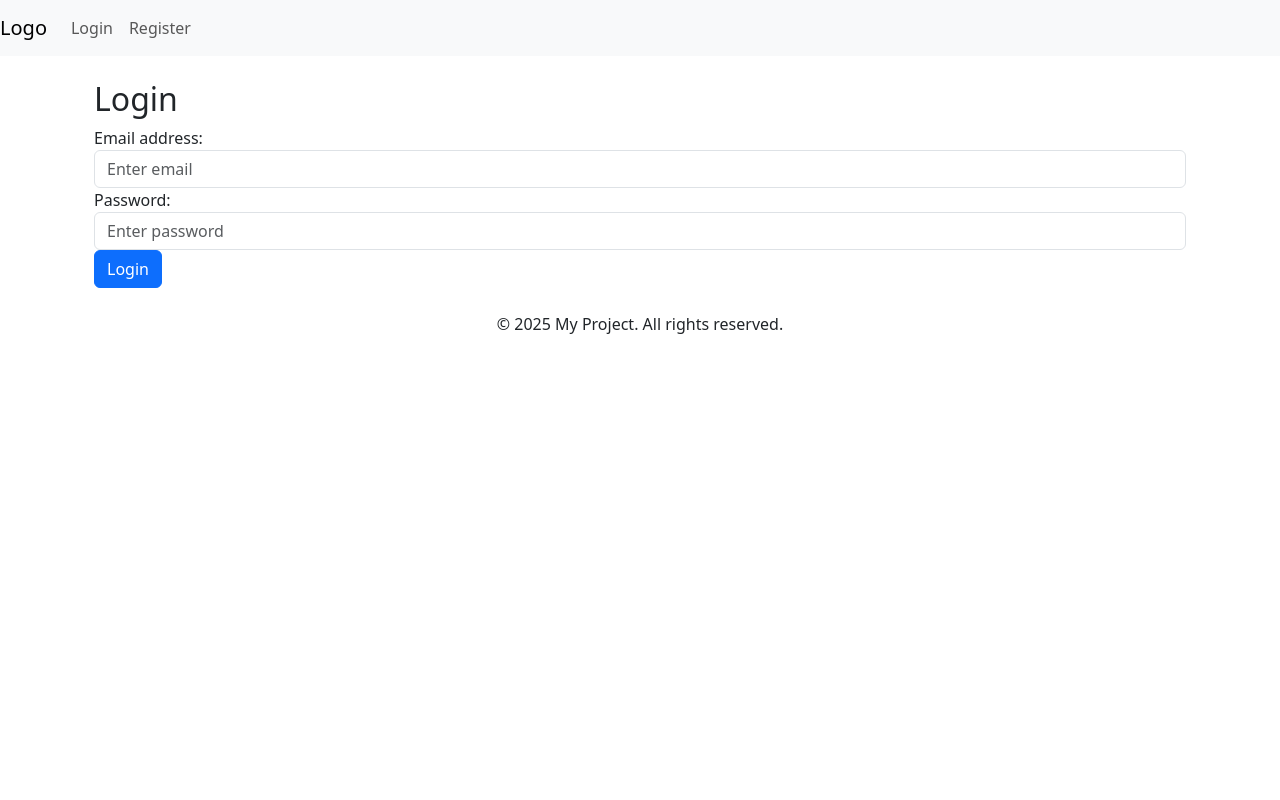
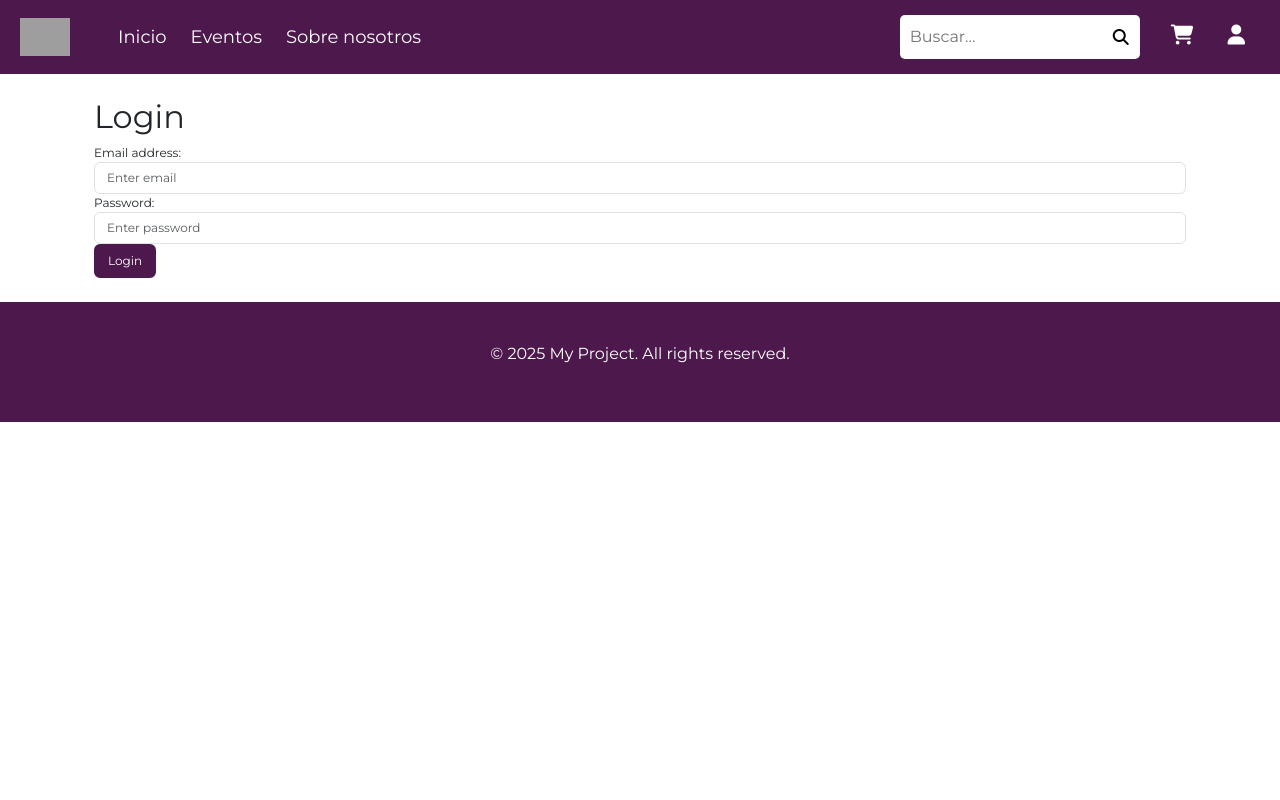
Before and after one commit to fikesoft/reserve-events, a PHP site: page /index.php?page=login in a window 1280 px wide. Run offline with PHP 8.4, Linux system fonts and the light colour scheme; some libraries are stand-ins or nearby versions; grey boxes are pictures that could not be loaded.

Commit message:
Anadido el home

```diff
--- a/backend/includes/header.php
+++ b/backend/includes/header.php
@@ -11,24 +11,37 @@
         <meta charset="UTF-8">
         <meta name="viewport" content="width=device-width, initial-scale=1.0">
         <title>My Project</title>
-    <!-- Example: Link to your Bootstrap & CSS -->
-    <link rel="stylesheet" href="/assets/css/bootstrap.min.css">
-    <link rel="stylesheet" href="/assets/css/style.css">
+        <link rel="stylesheet" href="style/estilos.css">
+        <link rel="stylesheet" href="style/login.css">
+        <link href="https://cdn.jsdelivr.net/npm/bootstrap@5.3.0-alpha1/dist/css/bootstrap.min.css" rel="stylesheet">
+        <link rel="stylesheet" href="https://cdnjs.cloudflare.com/ajax/libs/font-awesome/6.5.1/css/all.min.css">
     </head>
 <body>
+    <header class="flex-md-row justify-content-md-between flex-column justify-content-center ">
+        <div class="d-flex flex-md-row flex-column align-items-center gap-5">
+            <div class="logo"><img src="../assets/img/logo.png" alt="Logo de la empresa"></div>
+            <nav>
+                <ul class="d-flex gap-4">
+                    <li><a href="index.html">Inicio</a></li>
+                    <li><a href="catalog-event.php">Eventos</a></li>
+                    <li><a href="#AboutUs">Sobre nosotros</a></li>
+                </ul>
+            </nav>
+        </div>
 
-<header>
-    <nav class="navbar navbar-expand-lg navbar-light bg-light">
-        <!-- Example Logo / Brand -->
-        <a class="navbar-brand" href="index.php?page=home">Logo</a>
+        <!-- Iconos -->
+        <div class="icons d-flex flex-sm-row flex-column gap-3 ml-md-auto mt-5 mt-md-0">
+            <div class="search-box">
+                <input type="text" placeholder="Buscar...">
+                <button><i class="fa-solid fa-magnifying-glass"></i></button>
+            </div>
 
-        <!-- Example Nav Items -->
-        <div class="collapse navbar-collapse">
-            <ul class="navbar-nav ml-auto">
-                <!-- You can add logic for login/register links if needed -->
-                <li class="nav-item"><a class="nav-link" href="index.php?page=login">Login</a></li>
-                <li class="nav-item"><a class="nav-link" href="index.php?page=register">Register</a></li>
-            </ul>
+            <div class="d-felx gap-2">
+                <a href="carrito.html"><i class="fa-solid fa-cart-shopping"></i></a>
+                <a href="login.html"><i class="fa-solid fa-user"></i></a>
             </div>
-    </nav>
+
+        </div>
     </header>
+
+</body>
--- a/backend/index.php
+++ b/backend/index.php
@@ -12,6 +12,9 @@ switch ($page) {
     case 'register':
         include(__DIR__ . "/pages/register.php");
         break;
+    case 'catalog-event':
+        include(__DIR__ . "/pages/catalog-event.php");
+
     default:
         include(__DIR__ . "/pages/home.php");
         break;
--- /dev/null
+++ b/backend/pages/catalog-event.php
@@ -0,0 +1,3 @@
+<div>
+    <h1>CATALOG!!!!!!!!!!!!!!</h1>
+</div>
--- /dev/null
+++ b/backend/style/estilos.css
@@ -0,0 +1,167 @@
+/* Cargar la fuente Montserrat desde Google Fonts */
+@import url('https://fonts.googleapis.com/css2?family=Montserrat:wght@300;400;600;700&display=swap');
+
+/* Estilos del Header */
+header {
+    display: flex;
+    align-items: center;
+    background-color: #4D194D;
+    padding: 15px 20px;
+    color: white;
+    font-family:"Montserrat", sans-serif;
+}
+
+/* Logo */
+.logo img{
+    width: 50px;
+    height: auto;
+}
+
+/* Menú de navegación */
+nav{
+    display: flex;
+    flex-grow: 1;
+}
+
+nav ul {
+    display: flex;
+    gap: 20px;
+    list-style: none;
+    margin: 0;
+    padding: 0;
+    justify-content: flex-start;
+    align-items: center;
+    flex-grow: 1;
+}
+
+nav ul li a {
+    color: white;
+    text-decoration: none;
+    font-size: 18px;
+}
+
+nav ul li a:hover {
+    color: #B44CB4;
+    transition: color 0.3s;
+}
+
+/* Barra de búsqueda */
+.search-box {
+    display: flex;
+    align-items: center;
+    background: white;
+    padding: 5px;
+    border-radius: 5px;
+}
+
+.search-box input {
+    border: none;
+    outline: none;
+    padding: 5px;
+}
+
+.search-box button {
+    background: none;
+    border: none;
+    cursor: pointer;
+}
+
+/* Iconos */
+.icons {
+    display: flex;
+    align-items: center;
+}
+
+.icons a {
+    color: white;
+    font-size: 20px;
+    margin-left: 15px;
+    margin-right: 15px;
+    text-decoration: none;
+}
+
+.icons a:hover {
+    color: #B44CB4;
+    transition: color 0.3s;
+}
+
+
+/* Footer */
+footer {
+    background-color: #4D194D;
+    color: white;
+    padding: 40px 0;
+    font-family: "Montserrat", sans-serif;
+}
+
+/* Contenedor principal */
+.footer-container {
+    display: flex;
+    flex-direction: column;
+    align-items: center;
+    gap: 20px;
+}
+
+/* Menú de navegación del footer */
+.footer-nav {
+    list-style: none;
+    padding: 0;
+    margin: 0;
+    text-align: left;
+}
+
+.footer-nav li {
+    margin: 5px 0;
+}
+
+.footer-nav li a {
+    color: white;
+    text-decoration: none;
+    font-size: 14px;
+}
+
+.footer-nav li a:hover {
+    color: #B44CB4;
+    transition: color 0.3s;
+}
+
+/* Información de contacto */
+.footer-contact {
+    font-size: 14px;
+}
+
+.footer-contact p {
+    margin: 5px 0;
+    white-space: nowrap;
+}
+
+.footer-contact i {
+    margin-right: 8px;
+}
+
+/* Redes Sociales */
+.footer-social {
+    display: flex;
+    justify-content: center;
+    align-items: center;
+    gap: 15px;
+
+}
+
+.footer-social a {
+    color: white;
+    font-size: 20px;
+}
+
+.footer-social a:hover {
+    color: #B44CB4;
+    transition: color 0.3s;
+}
+
+/* Derechos de autor */
+.footer-bottom {
+    text-align: center;
+    padding-top: 20px;
+    font-size: 12px;
+    opacity: 0.8;
+}
--- /dev/null
+++ b/backend/style/login.css
@@ -0,0 +1,59 @@
+/* Cargar la fuente Montserrat desde Google Fonts */
+@import url('https://fonts.googleapis.com/css2?family=Montserrat:wght@300;400;600;700&display=swap');
+
+body {
+    font-family: 'Montserrat', sans-serif !important ;
+}
+
+.border-custom {
+    border: 1px solid #4D194D; /* Color morado personalizado */
+}
+
+/*Tamaño de letra del formulario*/
+form, .form-label, .form-control{
+    font-size: 12px !important;
+}
+
+/*Botón inicio de sesión*/
+button.btn {
+    font-size: 12px;
+    background-color: #4D194D;
+    border: 2px solid #4D194D;
+    color: #ffffff;
+}
+
+button.btn:hover {
+    background-color: #B44CB4;
+    border: 2px solid #B44CB4;
+    color: #ffffff;
+}
+
+/*Olvidar contraseña*/
+.forgot-password a{
+    font-size: 12px;
+    color:#4D194D;
+    text-decoration: none;
+}
+
+.forgot-password a:hover{
+    font-size: 12px;
+    color:#B44CB4;
+    text-decoration: none;
+}
+
+/*Botón que lleva a registrarse*/
+.register-link {
+    font-size: 12px;
+    color:#4D194D;
+    text-decoration: none;
+}
+
+.register-link:hover {
+    font-size: 12px;
+    color:#B44CB4;
+    text-decoration: none;
+}
+
+div p{
+    font-size: 12px !important;
+}
```
Also changed, not shown: frontend/assets/style/style_home.css (added, +118 -0 lines), frontend/static/home.html (added, +104 -0 lines), backend/style/login_page.css (added), frontend/assets/img/bgAboutUs.png (renamed from frontend/static/assets/img/bgAboutUs.png), frontend/assets/img/bigPhotoHome.png (renamed from frontend/static/assets/img/bigPhotoHome.png), frontend/assets/img/eventPhoto.png (renamed from frontend/static/assets/img/eventPhoto.png), frontend/assets/img/firstSmallPhoto.png (renamed from frontend/static/assets/img/firstSmallPhoto.png), frontend/assets/img/secondSmallPhoto.png (renamed from frontend/static/assets/img/secondSmallPhoto.png). Lines whose indentation alone changed are shown as unchanged.
